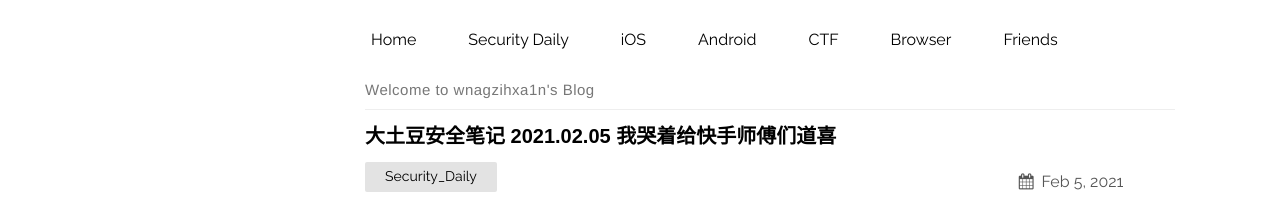
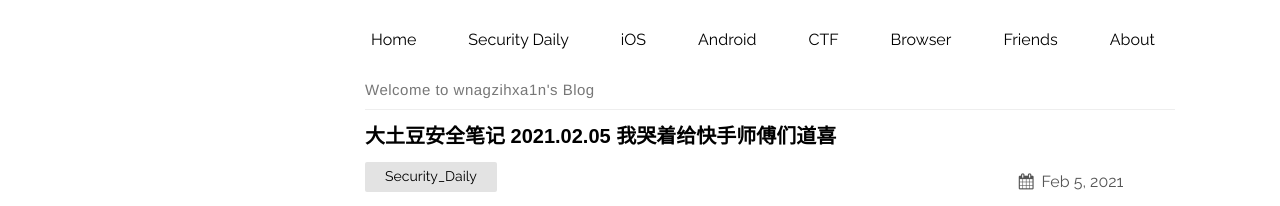
Before and after one commit to MoDumn/MoDumn.github.io, a Jekyll site: the page built from index.md, in a window 1280 px wide and 900 px high. Shown: the top 206 px of the window. Built offline with Jekyll 4.4.1, drawn with Linux system fonts in a browser that asks for light colours.

Commit message:
Update _config.yml

```diff
--- a/_config.yml
+++ b/_config.yml
@@ -58,6 +58,8 @@ header:
       slug: browser_security
     - name: Friends
       slug: friends
+    - name: About
+      slug: about
 
 # Build settings
 theme: plainwhite
```
